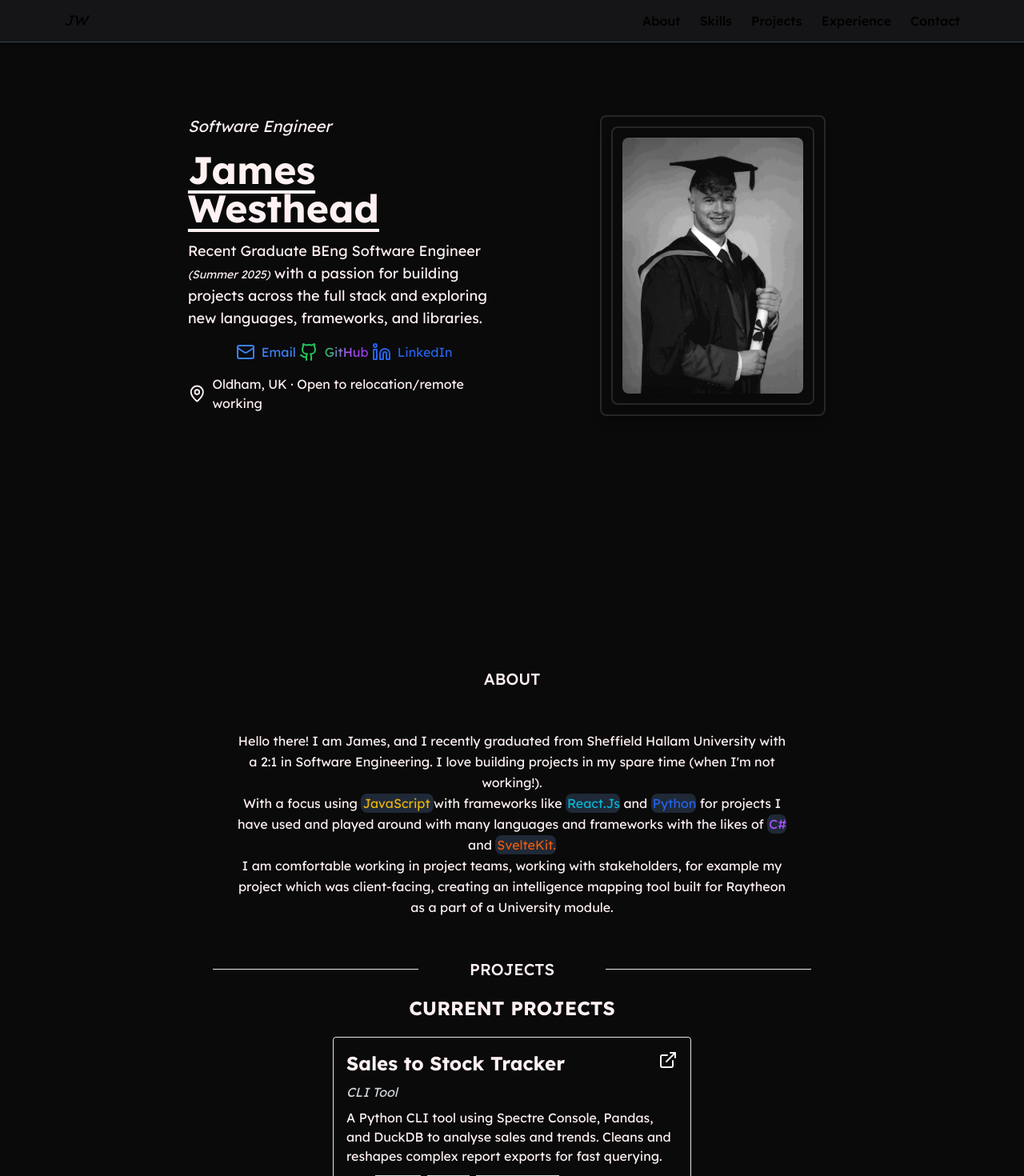
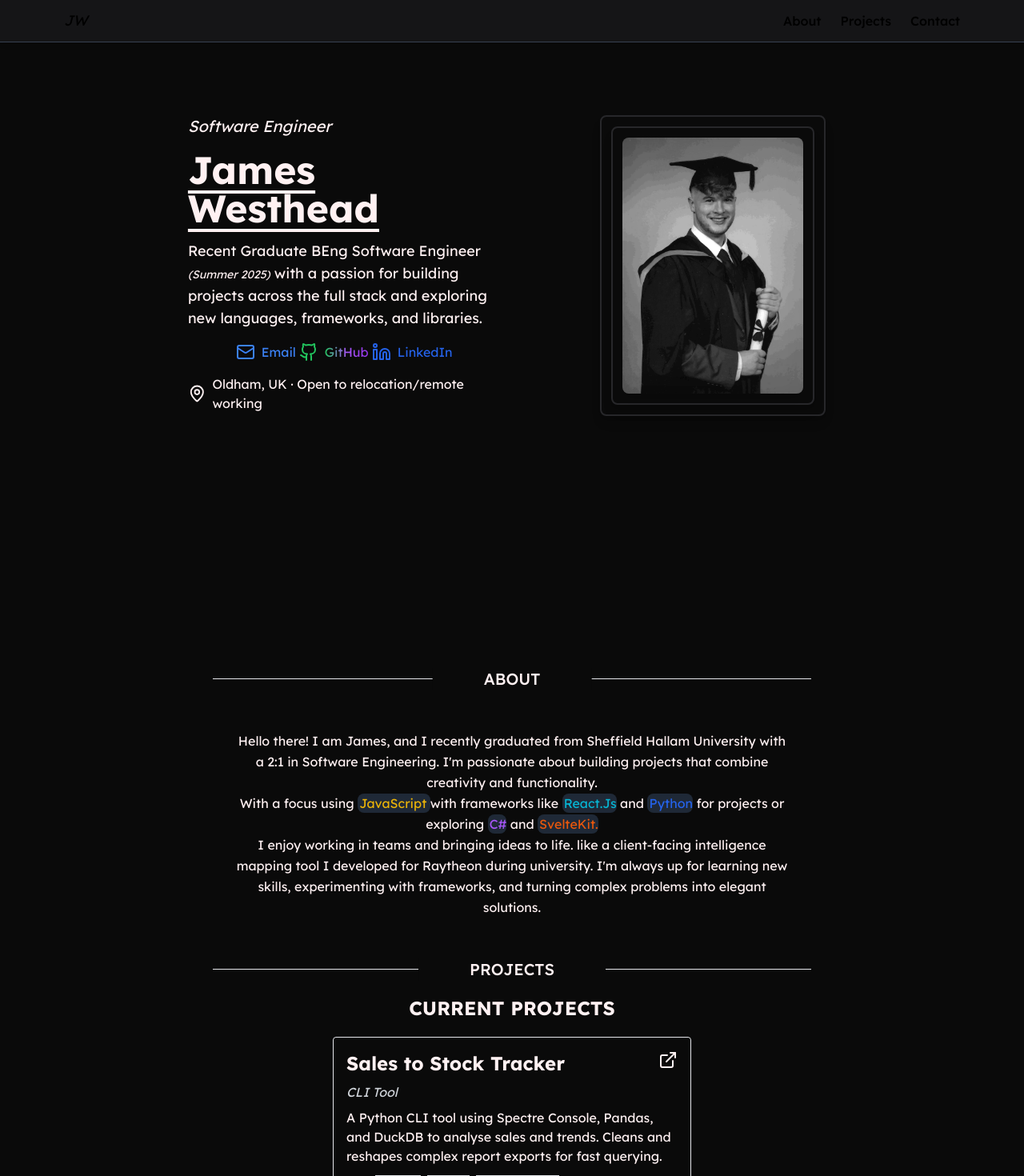
Before and after one commit to WestheadJ/portfolio, a React (Vite) app: page / in a window 1280 px wide. Shown: the top 1470 px of the page at 80% size. Built offline with nearby package versions, Linux system fonts and the light colour scheme.

Commit message:
updated about

```diff
--- a/src/components/Nav.jsx
+++ b/src/components/Nav.jsx
@@ -3,11 +3,9 @@ import "../index.css"
 
 export default function Nav() {
     const navItems = [
-        { label: "About", href: "#about" },
-        { label: "Skills", href: "#skills" },
-        { label: "Projects", href: "#projects" },
-        { label: "Experience", href: "#experience" },
-        { label: "Contact", href: "#contact" },
+        { label: "About", href: "/#about" },
+        { label: "Projects", href: "/#projects" },
+        { label: "Contact", href: "/#contact" },
     ];
 
     return (
--- a/src/components/PortfolioView.jsx
+++ b/src/components/PortfolioView.jsx
@@ -11,17 +11,17 @@ export default function PortfolioView() {
 
             <Hero />
 
-            <section className=" items-center justify-center">
+            <section id="about" className=" items-center justify-center">
                 <div className="inline-flex items-center justify-center w-full">
-                    <hr className="max-w-[60%] h-px my-8 bg-white-100 border-1" />
+                    <hr className="w-[60%] h-px my-8 bg-white-100 border-1" />
                     <span className="absolute px-16 font-medium text-heading -translate-x-1/2 bg-neutral-950 left-1/2"><p className="text-xl">ABOUT</p></span>
                 </div>
                 <div className="flex flex-col w-full items-center justify-center text-center">
                     <div className="max-w-[71ch] mt-8 text-muted-foreground leading-relaxed">
-                        <p >Hello there! I am James, and I recently graduated from Sheffield Hallam University with a 2:1 in Software Engineering. I love building projects in my spare time (when I'm not working!).   </p>
+                        <p >Hello there! I am James, and I recently graduated from Sheffield Hallam University with a 2:1 in Software Engineering. I'm passionate about building projects that combine creativity and functionality.   </p>
                         <p>With a focus using <span className="bg-gray-800 text-yellow-500 rounded-lg p-[2px] pr-0 font-extralight" >JavaScript </span>with frameworks like <span className="bg-gray-800 text-cyan-500 rounded-lg p-[2px] pr-0 font-extralight" >React.Js</span>  and <span className="bg-gray-800 text-blue-600 rounded-lg p-[2px] pr-0 font-extralight" >{"Python"}</span> for projects
-                            I have used and played around with many languages and frameworks with the likes of <span className="bg-gray-800 text-purple-500 rounded-lg p-[2px] pr-0 font-extralight" >{"C#"}</span> and <span className="bg-gray-800 text-orange-600 rounded-lg p-[2px] pr-0 font-extralight" >SvelteKit.</span></p>
-                        <p>I am comfortable working in project teams, working with stakeholders, for example my project which was client-facing, creating an intelligence mapping tool built for Raytheon as a part of a University module.</p>
+                            or exploring  <span className="bg-gray-800 text-purple-500 rounded-lg p-[2px] pr-0 font-extralight" >{"C#"}</span> and <span className="bg-gray-800 text-orange-600 rounded-lg p-[2px] pr-0 font-extralight" >SvelteKit.</span></p>
+                        <p>I enjoy working in teams and bringing ideas to life. like a client-facing intelligence mapping tool I developed for Raytheon during university. I'm always up for learning new skills, experimenting with frameworks, and turning complex problems into elegant solutions.</p>
                     </div>
                 </div>
                 <div className="flex flex-col w-full items-center justify-center text-center">
```
